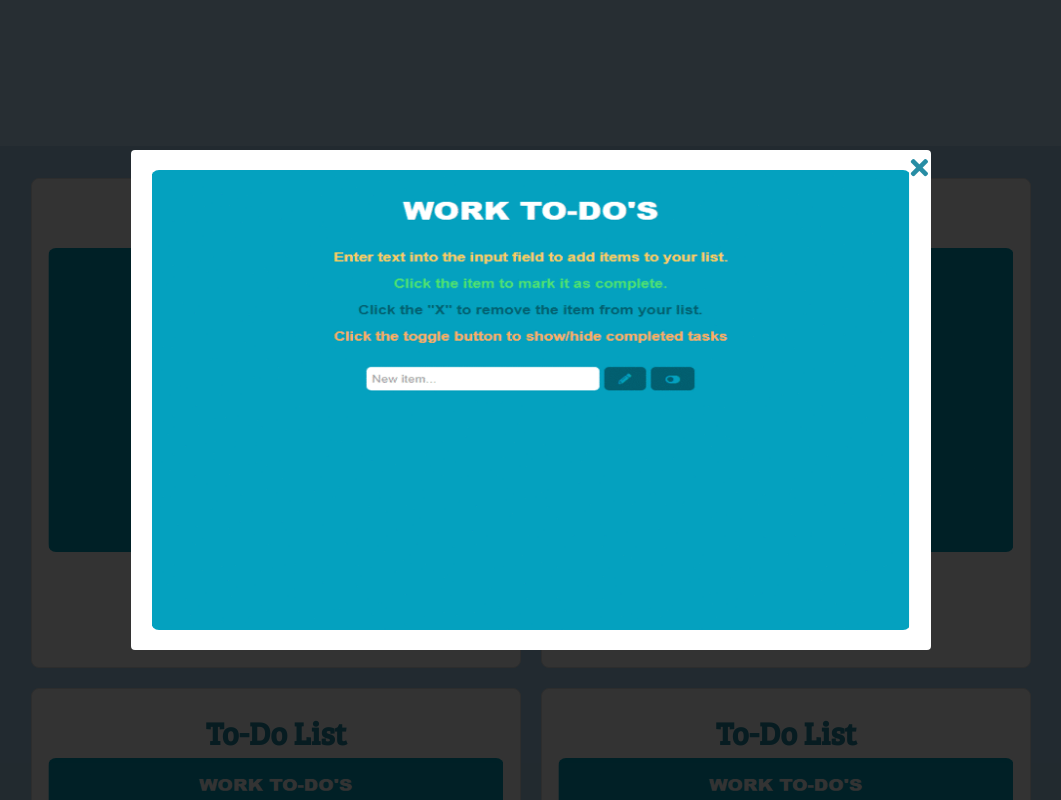
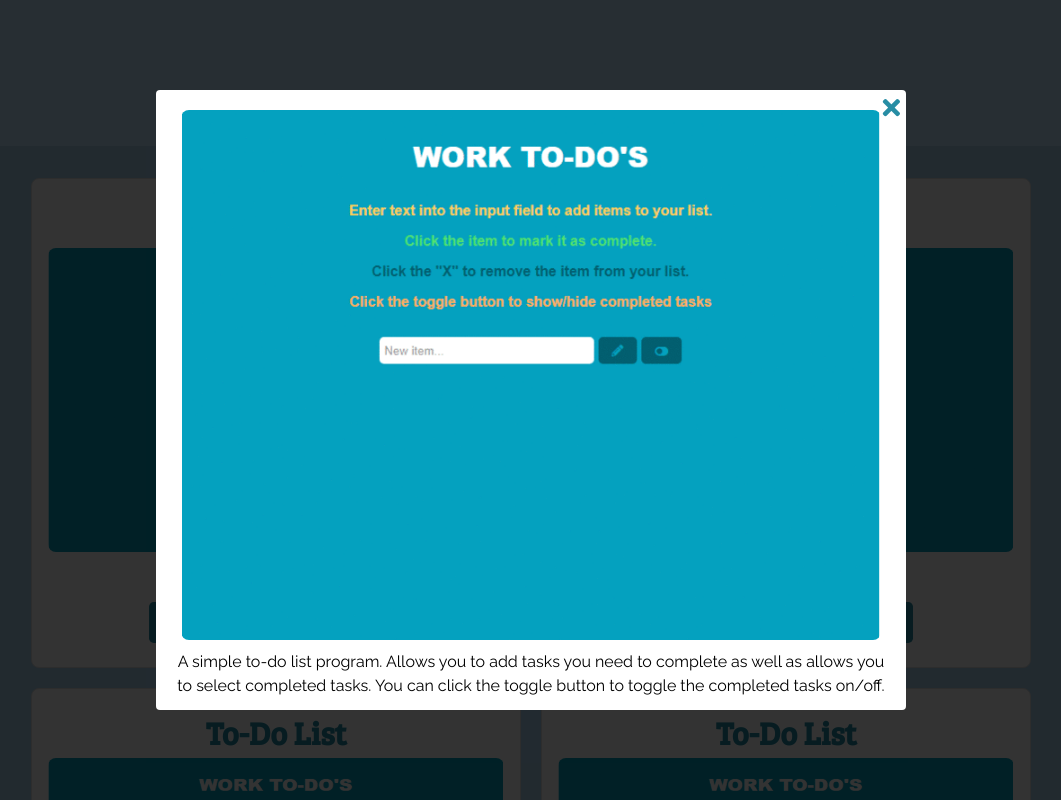
Before and after one commit to gmolle/gmolle.github.io, a plain HTML site: page index.html in a window 1280 px wide. Both pictures are taken after a click on the picture 385 px from the left and 2254 px from the top of the page. Shown: the part 1854-2654 px from the top of the page, without its empty margins (109-1170 px from the left). Drawn offline with Linux system fonts and the light colour scheme; a web font is replaced by a local one.

Commit message:
Add files via upload

```diff
--- a/CSS/style.css
+++ b/CSS/style.css
@@ -240,7 +240,7 @@ i:hover {
 }
 
 header {
-  background-image: url("https://gmolle.github.io/Images/Nature4.jpg");
+  background-image: url("../images/Nature4.jpg");
   height: 1000px;
   width: auto;
 }
@@ -333,20 +333,21 @@ img {
 }
 
 .modal-contents {
-  height: 500px;
-  width: 800px;
+  height: 620px;
+  width: 750px;
   background-color: white;
   text-align: center;
   padding: 20px;
   position: relative;
   border-radius: 4px;
-  display: flex;
+  /*display: flex;*/
+  /*margin: 0 auto;*/
 }
 
 .close {
   position: absolute;
   top: 0;
-  right: 2px;
+  right: 5px;
   font-size: 25px;
   color: #333;
   cursor: pointer;
@@ -360,4 +361,14 @@ img {
 .toDoListModal {
   width: 700px;
   border-radius: 0.5em;
+  display: block;
+  margin: 0 auto;
 }
+
+.modalP {
+  padding-top: 10px;
+  justify-content: center;
+  align-items: center;
+  margin: auto 0;
+  font-family: 'Raleway', sans-serif;
+}
--- a/index.html
+++ b/index.html
@@ -5,7 +5,7 @@
     <title>Garrett Molle Portfolio</title>
 	  <link href="https://fonts.googleapis.com/icon?family=Material+Icons" rel="stylesheet">
 	  <link href="https://fonts.googleapis.com/css?family=Bree+Serif|Raleway" rel="stylesheet">
-    <link href="https://gmolle.github.io/CSS/style.css" rel="stylesheet">
+    <link href="css/style.css" rel="stylesheet">
     <link rel="stylesheet" href="https://use.fontawesome.com/releases/v5.7.2/css/all.css" integrity="sha384-fnmOCqbTlWIlj8LyTjo7mOUStjsKC4pOpQbqyi7RrhN7udi9RwhKkMHpvLbHG9Sr" crossorigin="anonymous">
     <!-- <link href="css/layout.css" rel="stylesheet"> -->
   </head>
@@ -56,7 +56,7 @@
 
         <h1>To-Do List</h1>
 
-        <img src="https://gmolle.github.io/Images/todolist2.gif" class="toDoList">
+        <img src="images/todolist2.gif" class="toDoList">
 
         <div class="card-buttons">
           <a class="btn" href="https://gmolle.github.io/ToDoList/" target="_blank">Demo</a>
@@ -68,7 +68,7 @@
 
         <h1>To-Do List</h1>
 
-        <img src="https://gmolle.github.io/Images/todolist2.gif" class="toDoList2">
+        <img src="images/todolist2.gif" class="toDoList2">
 
         <div class="card-buttons">
           <a class="btn" href="#" target="_blank">Demo</a>
@@ -80,7 +80,7 @@
 
         <h1>To-Do List</h1>
 
-        <img src="https://gmolle.github.io/Images/todolist2.gif" class="toDoList3">
+        <img src="images/todolist2.gif" class="toDoList3">
 
         <div class="card-buttons">
           <a class="btn" href="#" target="blank">Demo</a>
@@ -92,7 +92,7 @@
 
         <h1>To-Do List</h1>
 
-        <img src="https://gmolle.github.io/Images/todolist2.gif" class="toDoList4">
+        <img src="images/todolist2.gif" class="toDoList4">
 
         <div class="card-buttons">
           <a class="btn" href="#">Demo</a>
@@ -112,7 +112,8 @@
         <div class="close">
           <i class="fas fa-times"></i>
         </div>
-      <img src="https://gmolle.github.io/Images/todolist2.gif" class="toDoListModal">
+        <img src="images/todolist2.gif" class="toDoListModal">
+        <p class="modalP">A simple to-do list program. Allows you to add tasks you need to complete as well as allows you to select completed tasks. You can click the toggle button to toggle the completed tasks on/off.</p>
       </div>
     </div>
 
```
